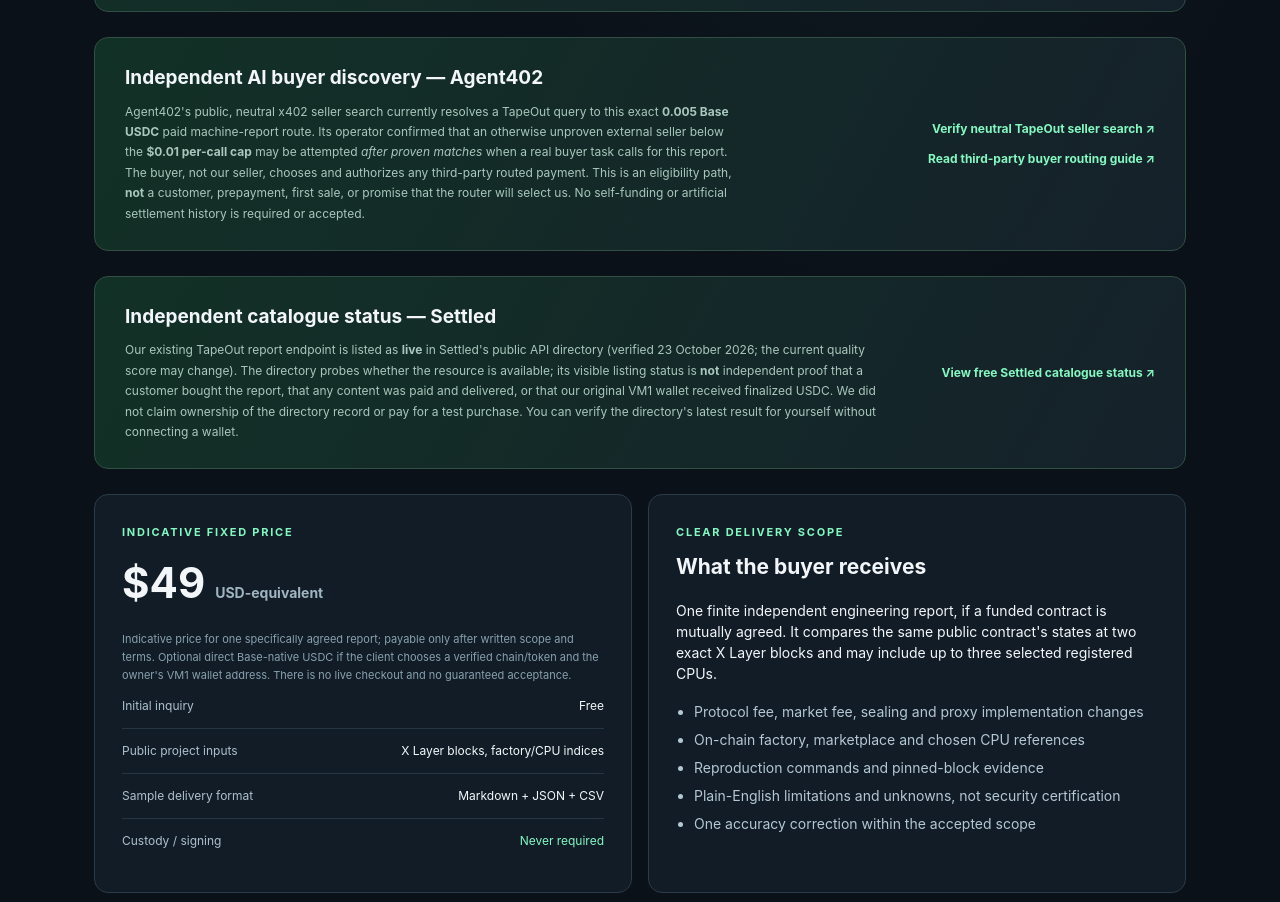
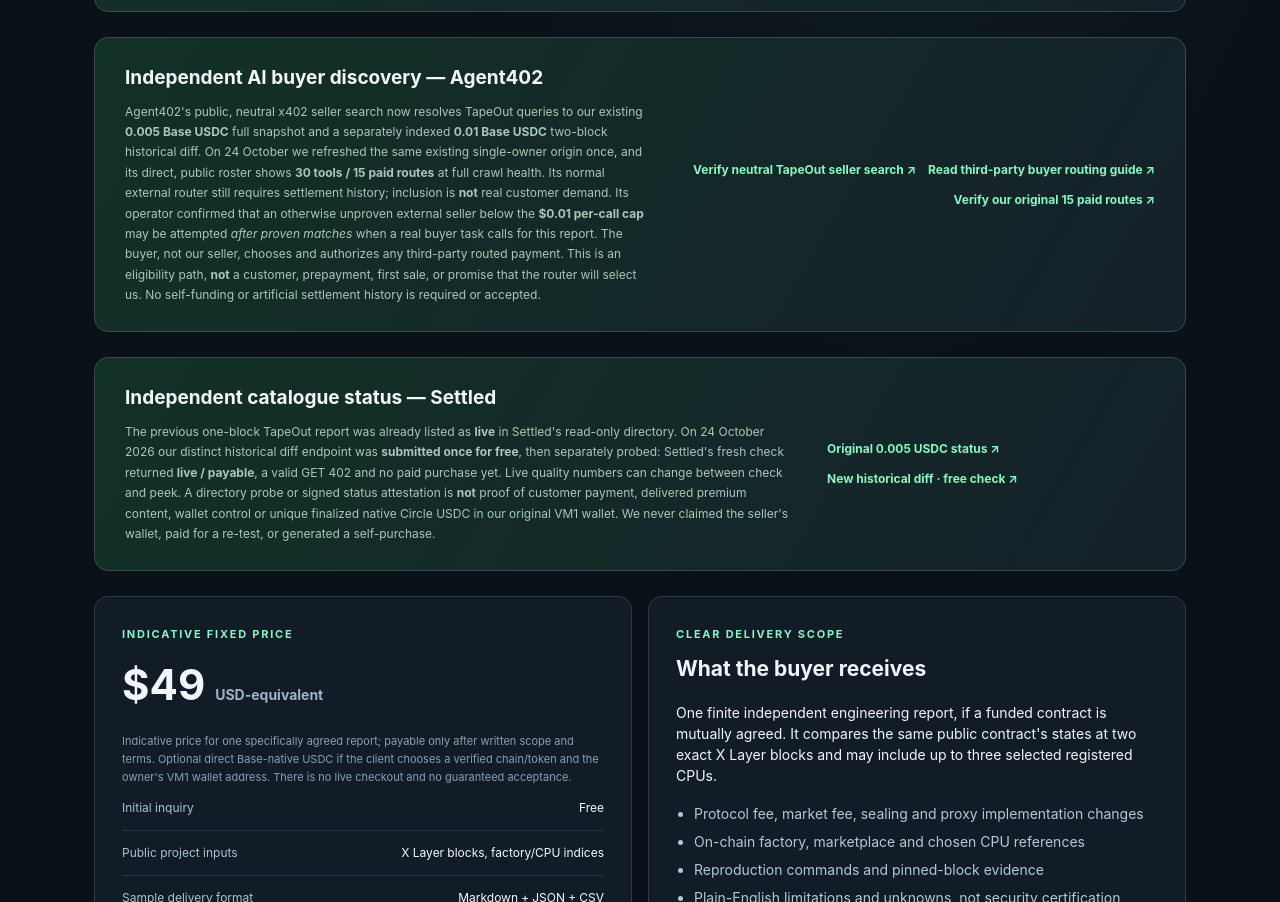
Before and after one commit to livastic-vm5-primary-20260911/tapeout-xlayer-integrity-lens, a website: page commercial.html in a window 1280 px wide. Shown: the part 1255-2157 px from the top of the page. Drawn offline with Linux system fonts and the light colour scheme.

Commit message:
docs(sales): show independent x402 buyer directory evidence

```diff
--- a/commercial.html
+++ b/commercial.html
@@ -36,12 +36,12 @@
 <p>One HTTP GET is priced at <strong>0.01 native Circle Base USDC</strong> (10,000 atomic) directly to our <em>existing original VM1 MetaMask receiving address</em>. The complete two-block read happens <strong>before</strong> x402 offers a charge; missing/partial RPC history fails 503 without an invoice. Free scope/example first; the example change is visibly fictional. A real independent third-party paid order for this <em>new</em> SKU has not yet been confirmed. PayAPI was asked to review the genuinely different historical delta product; its receipt/badge remains pending, not earned. The preexisting 0.005-USDC single-current-snapshot API above remains unchanged, and the free in-browser comparison is always available.</p></div>
 <div style="display:flex;flex-wrap:wrap;gap:12px;justify-content:flex-end"><a class="evidence-link" href="https://vm5-openapi-x402.onrender.com/v1/tapeout-cpu0-diff-sample" target="_blank" rel="noopener noreferrer">Free historical diff scope ↗</a><a class="evidence-link" href="https://vm5-openapi-x402.onrender.com/v1/tapeout-cpu0-diff" target="_blank" rel="noopener noreferrer" aria-label="Open actual paid historical X Layer TapeOut state diff; shows HTTP 402 before buyer authorization">Pay 0.01 Base USDC · HTTP 402 ↗</a><a class="evidence-link" href="https://vm5-openapi-x402.onrender.com/discovery/resources" target="_blank" rel="noopener noreferrer">Machine-readable prices and two VM1 SKUs ↗</a></div></section>
 <section class="evidence" style="margin:0 0 25px"><div><h2>Independent AI buyer discovery — Agent402</h2>
-<p>Agent402's public, neutral x402 seller search currently resolves a TapeOut query to this exact <strong>0.005 Base USDC</strong> paid machine-report route. Its operator confirmed that an otherwise unproven external seller below the <strong>$0.01 per-call cap</strong> may be attempted <em>after proven matches</em> when a real buyer task calls for this report. The buyer, not our seller, chooses and authorizes any third-party routed payment. This is an eligibility path, <strong>not</strong> a customer, prepayment, first sale, or promise that the router will select us. No self-funding or artificial settlement history is required or accepted.</p></div>
-<div style="display:flex;flex-wrap:wrap;gap:12px;justify-content:flex-end"><a class="evidence-link" href="https://agent402.tools/api/route?q=tapeout&amp;include=external" target="_blank" rel="noopener noreferrer" aria-label="View public neutral Agent402 TapeOut seller discovery JSON">Verify neutral TapeOut seller search ↗</a><a class="evidence-link" href="https://agent402.tools/guides/smart-order-router" target="_blank" rel="noopener noreferrer">Read third-party buyer routing guide ↗</a></div></section>
+<p>Agent402's public, neutral x402 seller search now resolves TapeOut queries to our existing <strong>0.005 Base USDC</strong> full snapshot and a separately indexed <strong>0.01 Base USDC</strong> two-block historical diff. On 24 October we refreshed the same existing single-owner origin once, and its direct, public roster shows <strong>30 tools / 15 paid routes</strong> at full crawl health. Its normal external router still requires settlement history; inclusion is <strong>not</strong> real customer demand. Its operator confirmed that an otherwise unproven external seller below the <strong>$0.01 per-call cap</strong> may be attempted <em>after proven matches</em> when a real buyer task calls for this report. The buyer, not our seller, chooses and authorizes any third-party routed payment. This is an eligibility path, <strong>not</strong> a customer, prepayment, first sale, or promise that the router will select us. No self-funding or artificial settlement history is required or accepted.</p></div>
+<div style="display:flex;flex-wrap:wrap;gap:12px;justify-content:flex-end"><a class="evidence-link" href="https://agent402.tools/api/route?q=tapeout&amp;include=external" target="_blank" rel="noopener noreferrer" aria-label="View public neutral Agent402 TapeOut seller discovery JSON">Verify neutral TapeOut seller search ↗</a><a class="evidence-link" href="https://agent402.tools/guides/smart-order-router" target="_blank" rel="noopener noreferrer">Read third-party buyer routing guide ↗</a><a class="evidence-link" href="https://agent402.tools/api/index?seller=vm5-openapi-x402.onrender.com" target="_blank" rel="noopener noreferrer">Verify our original 15 paid routes ↗</a></div></section>
 <section class="evidence" style="margin:0 0 25px"><div>
 <h2>Independent catalogue status — Settled</h2>
-<p>Our existing TapeOut report endpoint is listed as <strong>live</strong> in Settled's public API directory (verified 23 October 2026; the current quality score may change). The directory probes whether the resource is available; its visible listing status is <strong>not</strong> independent proof that a customer bought the report, that any content was paid and delivered, or that our original VM1 wallet received finalized USDC. We did not claim ownership of the directory record or pay for a test purchase. You can verify the directory's latest result for yourself without connecting a wallet.</p></div>
-<a class="evidence-link" href="https://settled.tools/v1/peek?url=https%3A%2F%2Fvm5-openapi-x402.onrender.com%2Fv1%2Ftapeout-cpu0-report" target="_blank" rel="noopener noreferrer" aria-label="Free read-only Settled directory status for this exact TapeOut machine API">View free Settled catalogue status ↗</a></section>
+<p>The previous one-block TapeOut report was already listed as <strong>live</strong> in Settled's read-only directory. On 24 October 2026 our distinct historical diff endpoint was <strong>submitted once for free</strong>, then separately probed: Settled's fresh check returned <strong>live / payable</strong>, a valid GET 402 and no paid purchase yet. Live quality numbers can change between check and peek. A directory probe or signed status attestation is <strong>not</strong> proof of customer payment, delivered premium content, wallet control or unique finalized native Circle USDC in our original VM1 wallet. We never claimed the seller's wallet, paid for a re-test, or generated a self-purchase.</p></div>
+<div style="display:flex;flex-wrap:wrap;gap:12px"><a class="evidence-link" href="https://settled.tools/v1/peek?url=https%3A%2F%2Fvm5-openapi-x402.onrender.com%2Fv1%2Ftapeout-cpu0-report" target="_blank" rel="noopener noreferrer" aria-label="Free read-only Settled directory status for the original one-block TapeOut machine API">Original 0.005 USDC status ↗</a><a class="evidence-link" href="https://settled.tools/v1/free/check?url=https%3A%2F%2Fvm5-openapi-x402.onrender.com%2Fv1%2Ftapeout-cpu0-diff" target="_blank" rel="noopener noreferrer" aria-label="Free independent Settled paid-route verification for the new TapeOut historical change-only 0.01 USDC API">New historical diff · free check ↗</a></div></section>
 <section class="panel-grid">
 <article class="panel"><div class="eyebrow">INDICATIVE FIXED PRICE</div><h2 style="font-size:42px;margin:10px 0">$49 <small style="font-size:14px;color:#9fb5bf">USD-equivalent</small></h2><p class="annotation">Indicative price for one specifically agreed report; payable only after written scope and terms. Optional direct Base-native USDC if the client chooses a verified chain/token and the owner's VM1 wallet address. There is no live checkout and no guaranteed acceptance.</p><div class="control-row"><span>Initial inquiry</span><span class="value">Free</span></div><div class="control-row"><span>Public project inputs</span><span class="value">X Layer blocks, factory/CPU indices</span></div><div class="control-row"><span>Sample delivery format</span><span class="value">Markdown + JSON + CSV</span></div><div class="control-row"><span>Custody / signing</span><span class="value good">Never required</span></div></article>
 <article class="panel"><div class="eyebrow">CLEAR DELIVERY SCOPE</div><h2 style="margin-top:10px">What the buyer receives</h2><p>One finite independent engineering report, if a funded contract is mutually agreed. It compares the same public contract's states at two exact X Layer blocks and may include up to three selected registered CPUs.</p><ul style="padding-left:18px;color:#b4c8d3;line-height:2"><li>Protocol fee, market fee, sealing and proxy implementation changes</li><li>On-chain factory, marketplace and chosen CPU references</li><li>Reproduction commands and pinned-block evidence</li><li>Plain-English limitations and unknowns, not security certification</li><li>One accuracy correction within the accepted scope</li></ul></article>
```
Also changed, not shown: tests/commercial-funnel.test.mjs (+14 -0 lines), tests/settled-directory-availability.test.mjs (+3 -3 lines), README.md.
